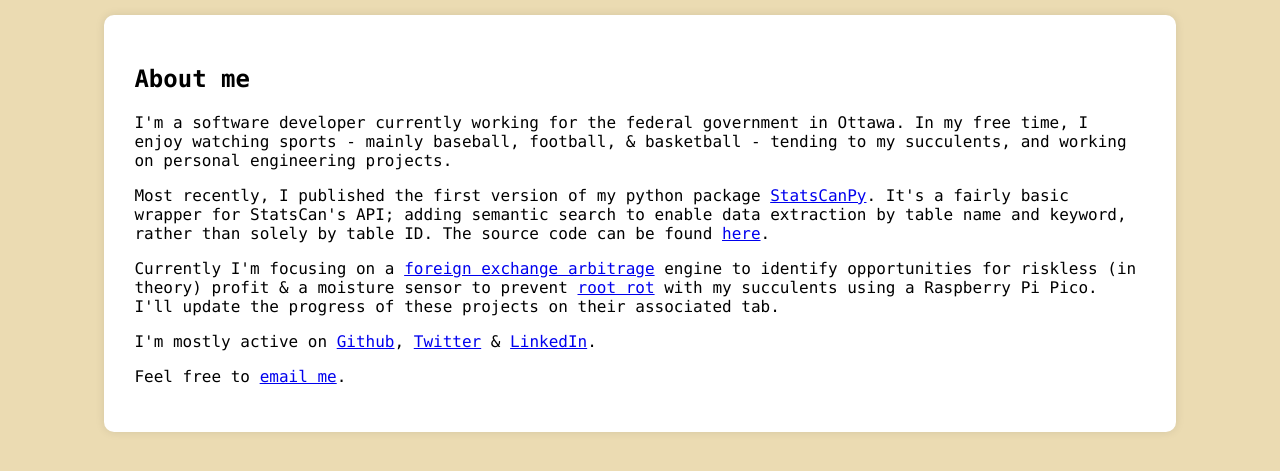
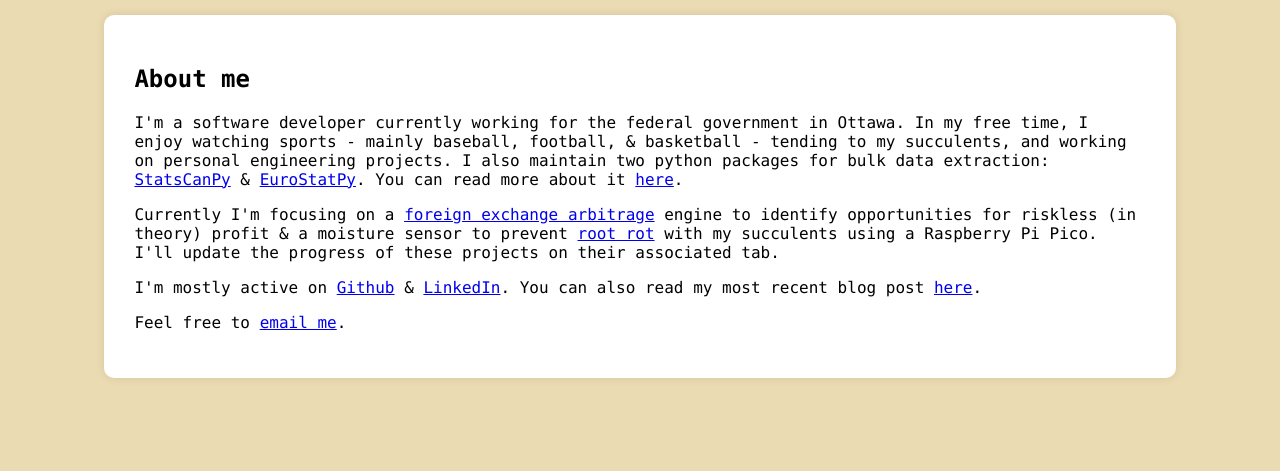
Before and after one commit to deepwaterpaladin/website, a Flask app: page / in a window 1280 px wide. Shown: the part 157-628 px from the top of the page. Run offline with Flask 3, Linux system fonts and the light colour scheme.

Commit message:
updated index.js

```diff
--- a/app.py
+++ b/app.py
@@ -8,7 +8,7 @@ with open('./posts.json', 'r') as f:
 
 @app.route("/")
 def index():
-    return render_template('index.html')
+    return render_template('index.html', posts=posts)
 
 @app.route("/cv")
 def cv():
--- a/templates/index.html
+++ b/templates/index.html
@@ -14,16 +14,12 @@
     <div id="home" class="page">
         <div class="container">
             <h2>About me</h3>
-            <p>I'm a software developer currently working for the federal government in Ottawa. In my free time, I enjoy watching sports - mainly baseball, football, & basketball - tending to my succulents, and working on personal engineering projects.</p>
-            <p>Most recently, I published the first version of my python package <a href="https://pypi.org/project/statscanpy/" target="_blank">StatsCanPy</a>. It's a fairly basic wrapper for StatsCan's API; adding semantic search to enable data extraction by table name and keyword, rather than solely by table ID. The source code can be found <a href="https://github.com/deepwaterpaladin/statscanpy" target="_blank">here</a>.</p>
+            <p>I'm a software developer currently working for the federal government in Ottawa. In my free time, I enjoy watching sports - mainly baseball, football, & basketball - tending to my succulents, and working on personal engineering projects. I also maintain two python packages for bulk data extraction: <a href="https://pypi.org/project/statscanpy/" target="_blank">StatsCanPy</a> & <a href="https://pypi.org/project/eurostatpy/" target="_blank">EuroStatPy</a>. You can read more about it <a href="/projects">here</a>.</p>
             <p>Currently I'm focusing on a <a href="https://arxiv.org/pdf/0812.0913.pdf" target="_blank">foreign exchange arbitrage</a> engine to identify opportunities for riskless (in theory) profit & a moisture sensor to prevent <a href="https://hort.extension.wisc.edu/articles/root-rots-houseplants/" target="_blank">root rot</a> with my succulents using a Raspberry Pi Pico. I'll update the progress of these projects on their associated tab.</p>
-            <p>I'm mostly active on <a href='https://www.github.com/deepwaterpaladin' target="_blank">Github</a>, <a href='https://www.twitter.com/riellyyoung' target="_blank">Twitter</a> & <a href="https://www.linkedin.com/in/riellyyoung/" target="_blank">LinkedIn</a>.</p>
+            <p>I'm mostly active on <a href='https://www.github.com/deepwaterpaladin' target="_blank">Github</a> & <a href="https://www.linkedin.com/in/riellyyoung/" target="_blank">LinkedIn</a>. You can also read my most recent blog post <a href="{{ url_for('post', post_id=posts[0].id) }}">here</a>.</p>
             <p>Feel free to <a href="mailto:rielly.young11@gmail.com">email me</a>.</p>
         </div>
     </div>
     {% endblock %}
-
-    <!-- <script src="{{url_for('static', filename='helpers.js')}}"></script> -->
-
 </body>
 </html>
```
Also changed, not shown: projects.json (added, +11 -0 lines).
